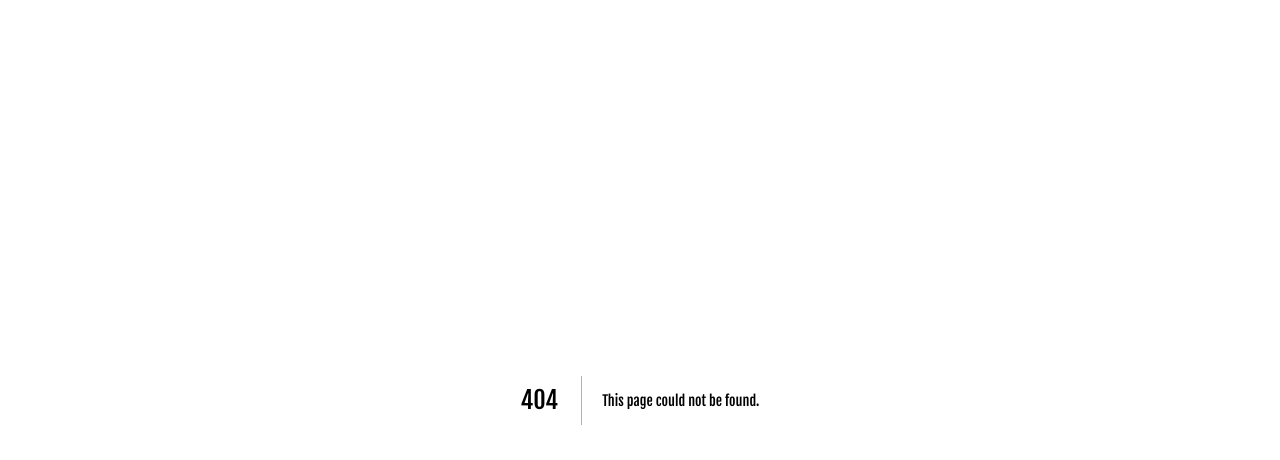
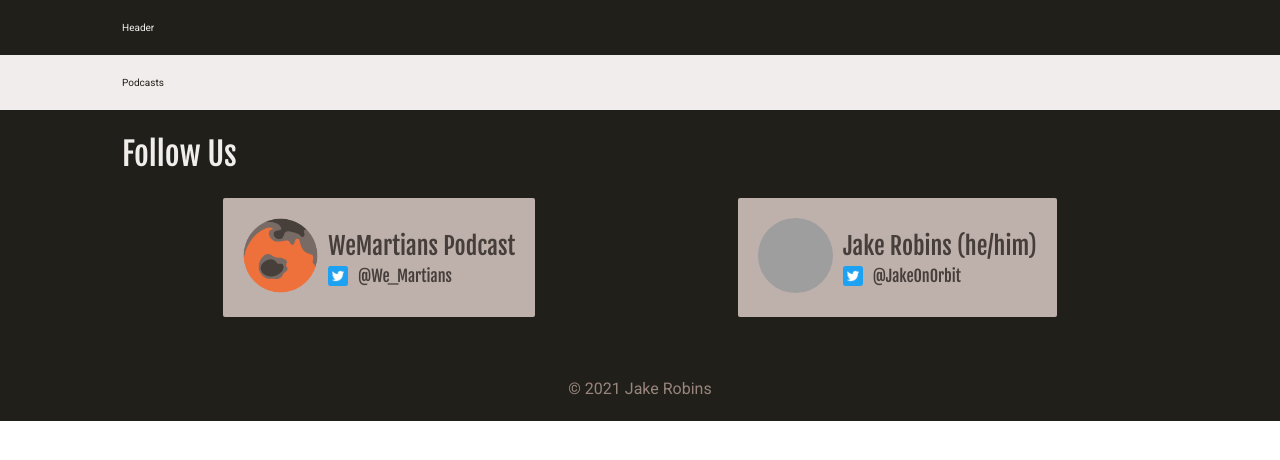
Before and after one commit to mendahu/wemartians, a Next.js app: page /podcasts in a window 1280 px wide. Before the commit this address had no page. Shown: the top 460 px of the page. Built offline with nearby package versions, Linux system fonts and the light colour scheme; grey boxes are pictures that could not be loaded.

Commit message:
Create templates for /podcasts and /podcasts/[slug]

```diff
--- /dev/null
+++ b/pages/podcasts/index.tsx
@@ -0,0 +1,23 @@
+import Footer from '../../src/components/Footer/Footer';
+import Section from '../../src/components/Section/Section';
+import styles from './styles/PodcastsPage.module.css';
+
+export type PodcastsPageProps = {};
+
+export default function PodcastsPage(props: PodcastsPageProps) {
+  return (
+    <>
+      <Section component="header" background="dark">
+        Header
+      </Section>
+      <main>
+        <Section component="section" background="light">
+          Podcasts
+        </Section>
+      </main>
+      <Section component="footer" background="dark">
+        <Footer />
+      </Section>
+    </>
+  );
+}
```
Also changed, not shown: pages/podcasts/[slug].tsx (added, +41 -0 lines).
